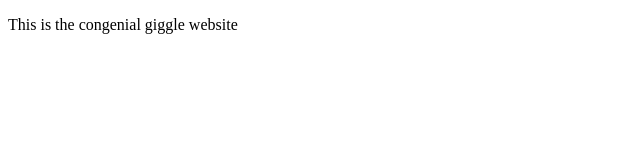
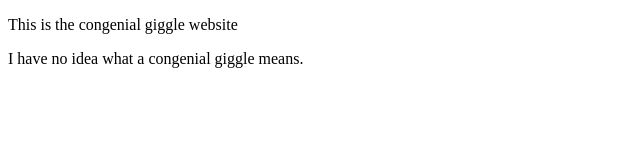
Before and after one commit to ambriglia/congenial-giggle, a plain HTML site: page index.html in a window 1280 px wide. Shown: the whole page, without its empty margins (0-640 px from the left). Drawn offline with Linux system fonts and the light colour scheme.

Commit message:
Update index.html file

```diff
--- a/index.html
+++ b/index.html
@@ -9,6 +9,7 @@
 
 <body>
   <p>This is the congenial giggle website</p>
+  <p>I have no idea what a congenial giggle means.</p>
 </body>
 
 </html>
```
